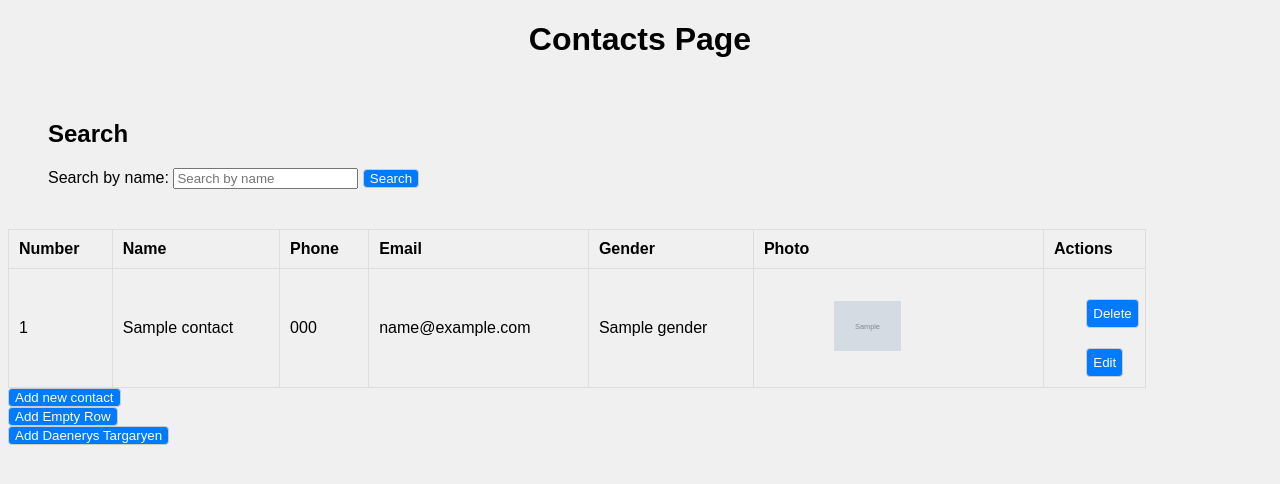
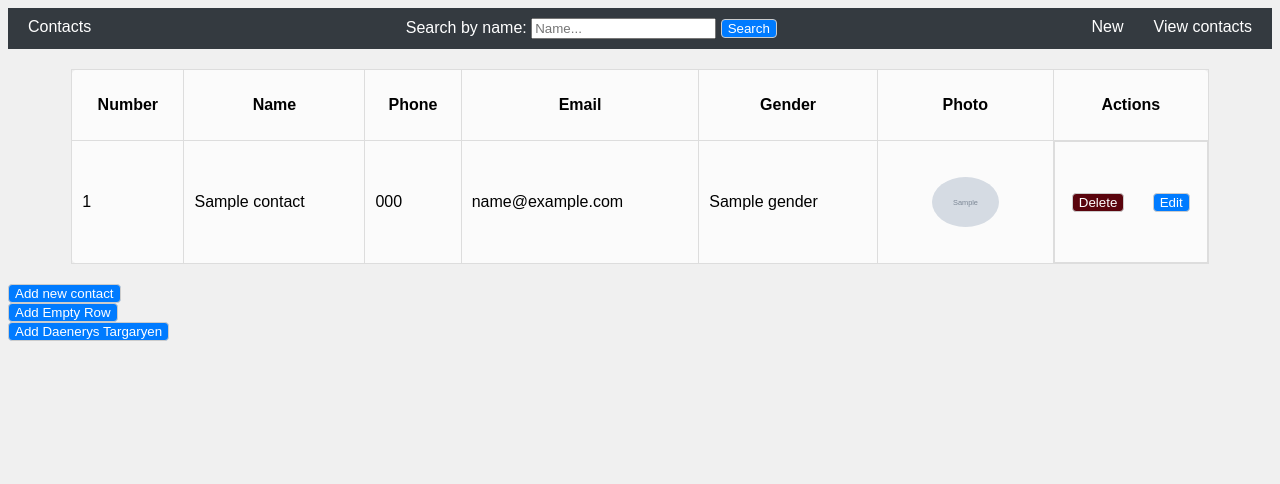
Before and after one commit to fullstackjava082023/FLASK-CONTACTS-DEVOPS, a Python web app: template templates/index.html in a window 1280 px wide. Shown: the top 484 px of the page. Run offline with Jinja, Linux system fonts and the light colour scheme; the template is opened without the code that fills it: most values are stand-ins (such as "Sample title", 1, 10 or a date in 2020); grey boxes marked "Sample" are stand-in pictures.

Commit message:
changed style

```diff
--- a/static/styles/styles2.css
+++ b/static/styles/styles2.css
@@ -3,38 +3,25 @@ body {
     font-family: Arial, Helvetica, sans-serif;
 }
 
-
 h1 {
     text-align: center;
 }
 
-
 table {
     width: 90%;
     border-collapse: collapse;
+    margin: 0 auto;
 }
 
-th,td {
+th, td {
     padding: 10px;
-    text-align: left;
     border: 1px solid #ddd;
+    height: 50px;
 }
 
-
 img {
-    padding: 20px 70px;
+    padding: 20px;
 }
-
-#searchForm {
-    margin: 20px;
-    padding: 20px;
-    width: 90%;
-    border-radius: 8px;
-
-    /* border: 2px solid #ccc; */
-
-}
-
 
 button {
     background-color: #007bff;
@@ -44,20 +31,64 @@ button {
     border: 1px solid #ccc;
 }
 
-td button {
-    margin: auto;
-    margin-top: 20px;
-
-    padding: 6px;
-    margin-left: 40%;
-}
-
 
 button:hover {
     opacity: 0.7;
 }
 
-
 button:active {
     opacity: 0.4;
 }
+
+.navbar {
+    background-color: #343a40;
+    padding: 10px;
+    display: flex;
+    justify-content: space-between;
+    color: #fff;
+}
+
+.navbar-left {
+    display: flex;
+    align-items: center;
+}
+
+.navbar-right {
+    display: flex;
+    gap: 10px;
+}
+
+.navbar a {
+    color: #fff;
+    text-decoration: none;
+    margin: 0 10px;
+}
+
+.navbar a:hover {
+    opacity: 0.7;
+}
+
+.contact-list {
+    width: 90%;
+    margin: 20px auto;
+    border: 1px solid #ddd;
+    border-radius: 8px;
+    background-color: #ffffffc0;
+}
+
+.photo {
+    display: block;
+    margin: auto;
+    height: 100px;
+    border-radius: 50%;
+    max-height: 50px;
+}
+.contact-list td.actions {
+    height: 100px;
+    display: flex;
+    justify-content: space-around;
+    align-items: center;
+}
+.contact-list button.delete {
+    background-color: #5a040d;
+}
--- a/templates/index.html
+++ b/templates/index.html
@@ -18,21 +18,28 @@
 As example of contacts you can insert Arja Stark ,
  Jon Snow , and Tyrion Lannister -->
 <body>
-    <h1>Contacts Page</h1>
+    <!-- <h1>Contacts Page</h1> -->
+    <div class="navbar">
+        <a href="/">Contacts</a>
+        <div class="navbar-left">
+            <!-- search form to filter the results by criteria -->
 
-    <div id = "searchForm">
-        <!-- search form to filter the results by criteria -->
-        <form action="/search" method="POST">
-            <h2>Search</h2>
-            <label for="search_name">Search by name:</label>
-            <input type="text" name="search_name" id="search_name" placeholder="Search by name">
-            <button type="submit">Search</button>
-        </form>
+            <form action="/search" method="POST" id="searchForm">
+                <label for="search_name">Search by name:</label>
+                <input type="text" name="search_name" id="search_name" placeholder="Name...">
+                <button type="submit">Search</button>
+            </form>
+        </div>
+        <div class="navbar-right">
+            <a href="/addContact">New</a>
+            <a href="/viewContacts">View contacts</a>
+        </div>
     </div>
 
 
 
-    <table>
+
+    <table class="contact-list">
         <thead>
            <tr>
                <th>Number</th>
@@ -53,10 +60,10 @@ As example of contacts you can insert Arja Stark ,
                     <td>{{contact.phone}}</td>
                     <td>{{contact.email}}</td>
                     <td>{{contact.gender}}</td>
-                    <td><img src="/static/images/{{contact.photo}}"  height="50px"></td>
-                    <td>
+                    <td><img class="photo" src="/static/images/{{contact.photo}}"></td>
+                    <td class="actions">
                         <a href="/deleteContact/{{contact.number if contact.number else contact._id}}">
-                           <button>Delete</button>
+                           <button class="delete">Delete</button>
                         </a>
                         <br/>
                         <a href="/editContact/{{contact.number if contact.number else contact._id}}">
```
